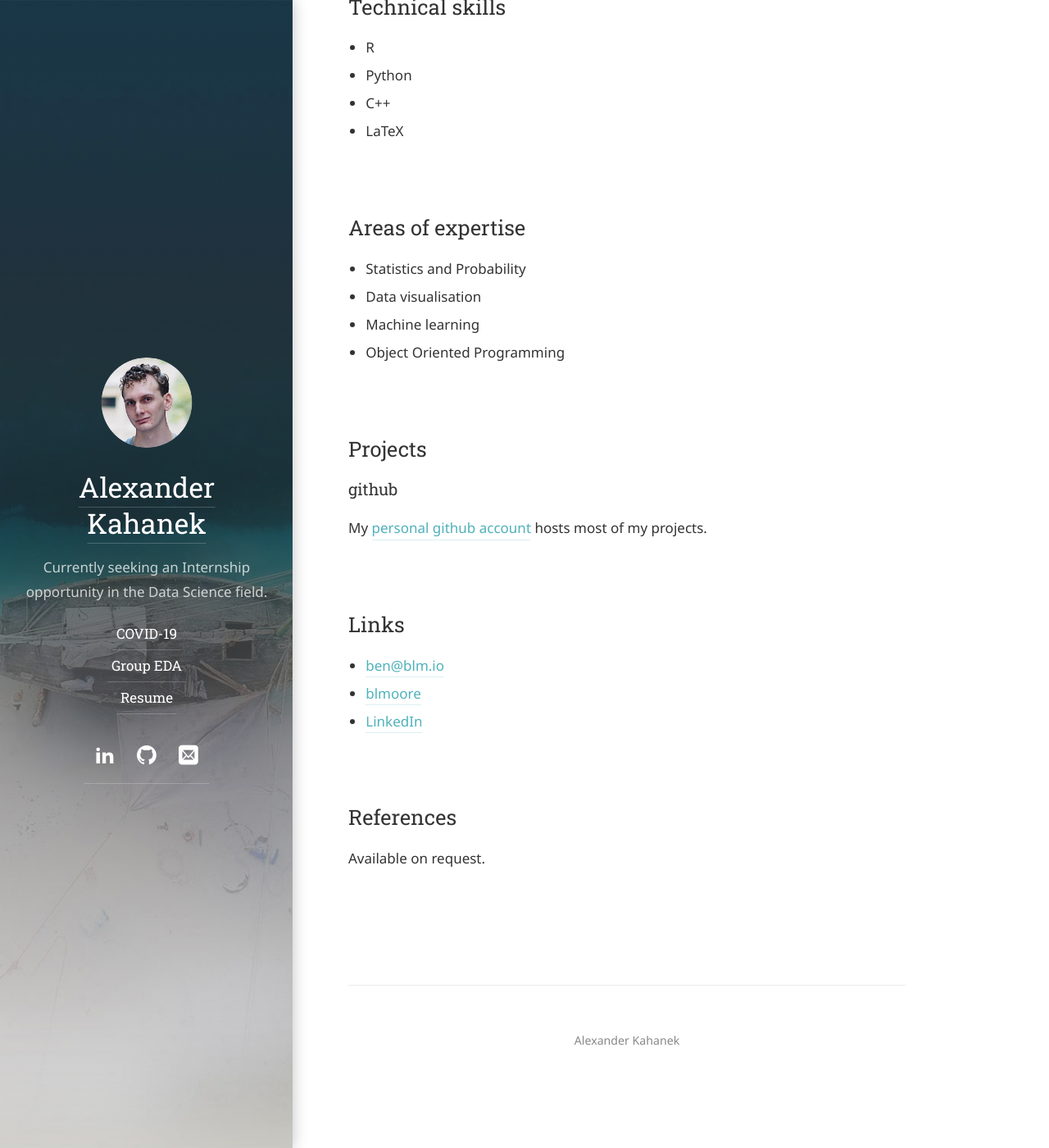
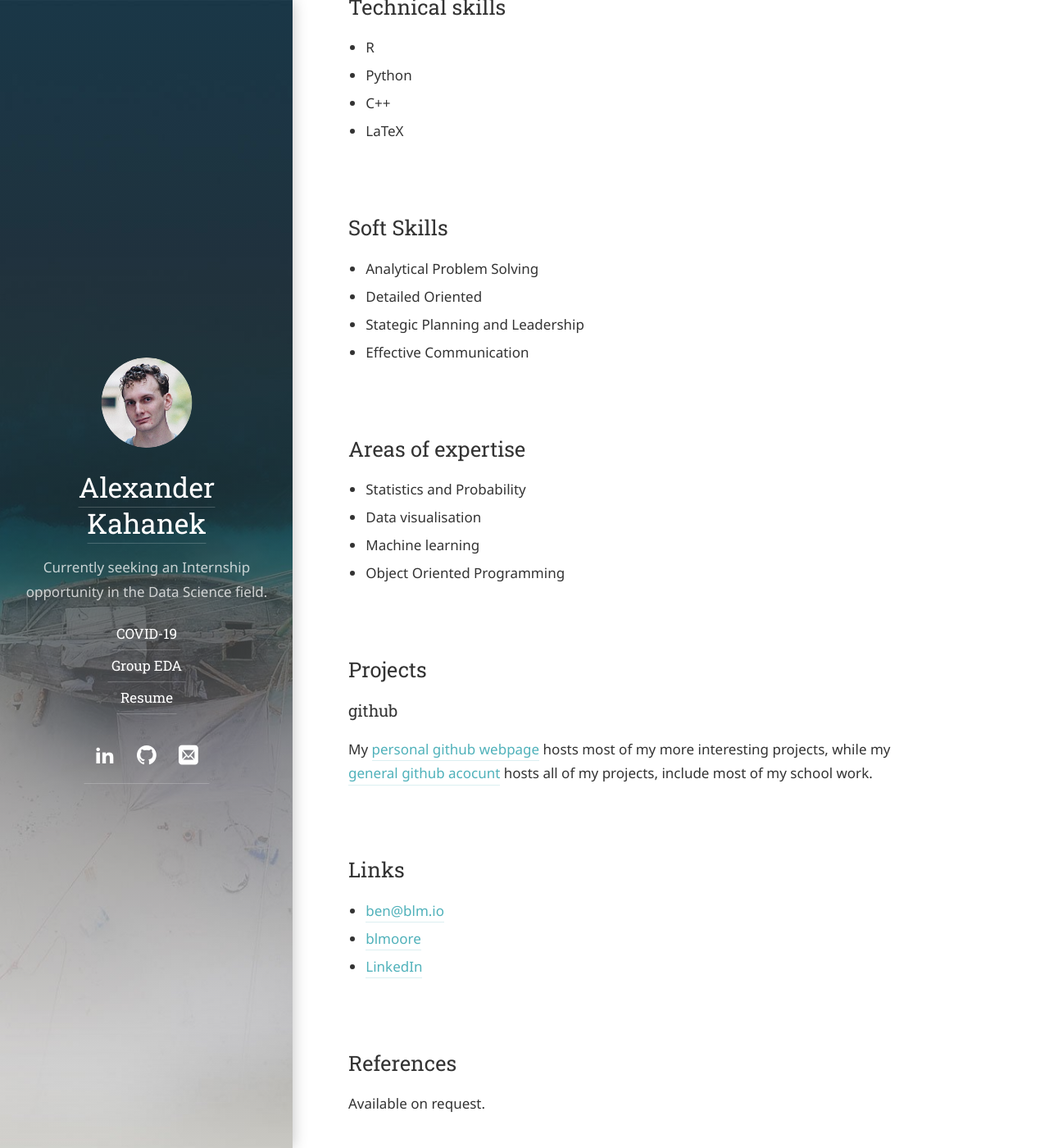
Before and after one commit to Alexander-Kahanek/Alexander-Kahanek.github.io, a Jekyll site: the page built from about.md, in a window 1280 px wide and 1400 px high, scrolled down 1156 px. Shown: the whole window at 82% size. Built offline with Jekyll 4.4.1, drawn with Linux system fonts in a browser that asks for light colours; some web fonts are replaced; our own code applies the rules of GitHub Pages for plain Markdown files.

Commit message:
Update about.md

```diff
--- a/about.md
+++ b/about.md
@@ -33,6 +33,12 @@ __Current GPA__: 3.9
 * C++
 * LaTeX
 
+## Soft Skills
+
+* Analytical Problem Solving
+* Detailed Oriented
+* Stategic Planning and Leadership
+* Effective Communication
 
 ## Areas of expertise
 
@@ -45,7 +51,7 @@ __Current GPA__: 3.9
 
 ### github
 
-My [personal github account](https://github.com/alexander-kahanek) hosts most of my projects.
+My [personal github webpage](https://alexander-kahanek.github.io) hosts most of my more interesting projects, while my [general github acocunt](https://github.com/alexander-kahanek) hosts all of my projects, include most of my school work.
 
 ## Links
 
```
Also changed, not shown: other parts of about.md (+1 -1 lines).
